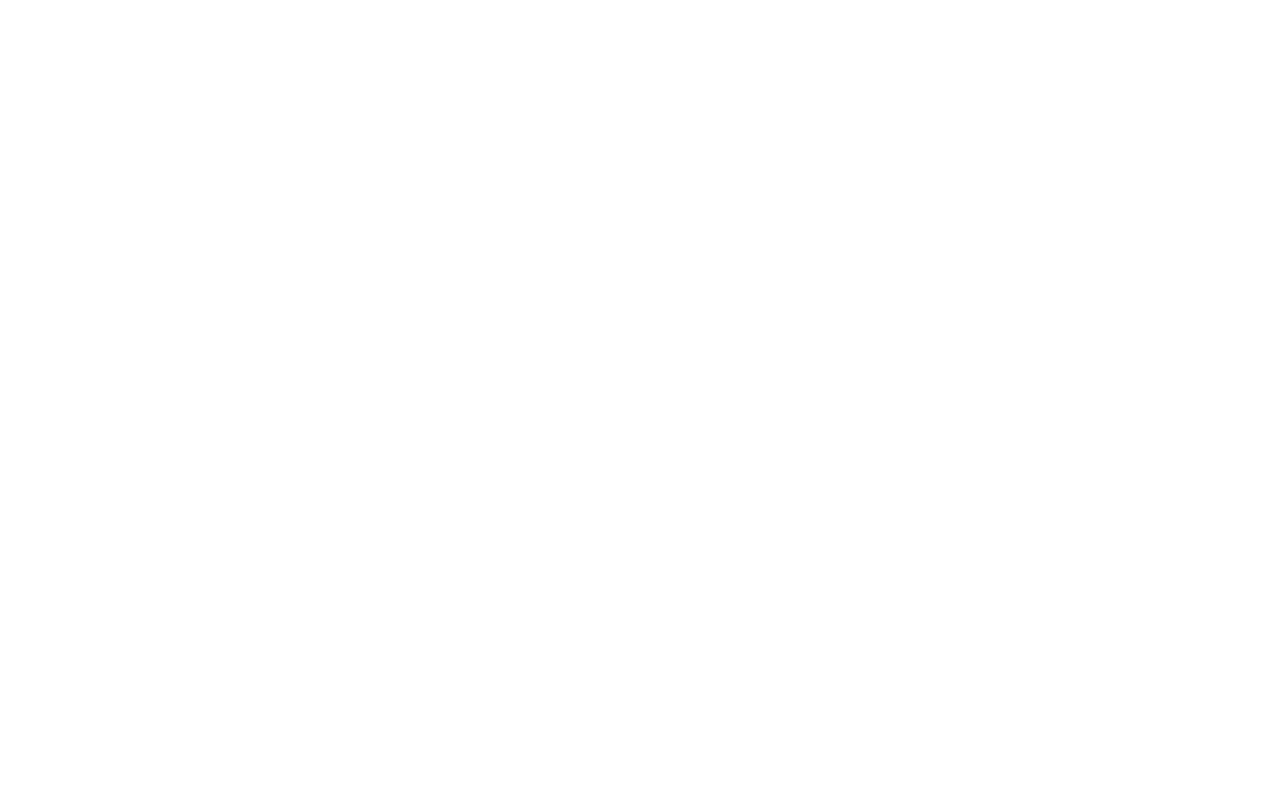
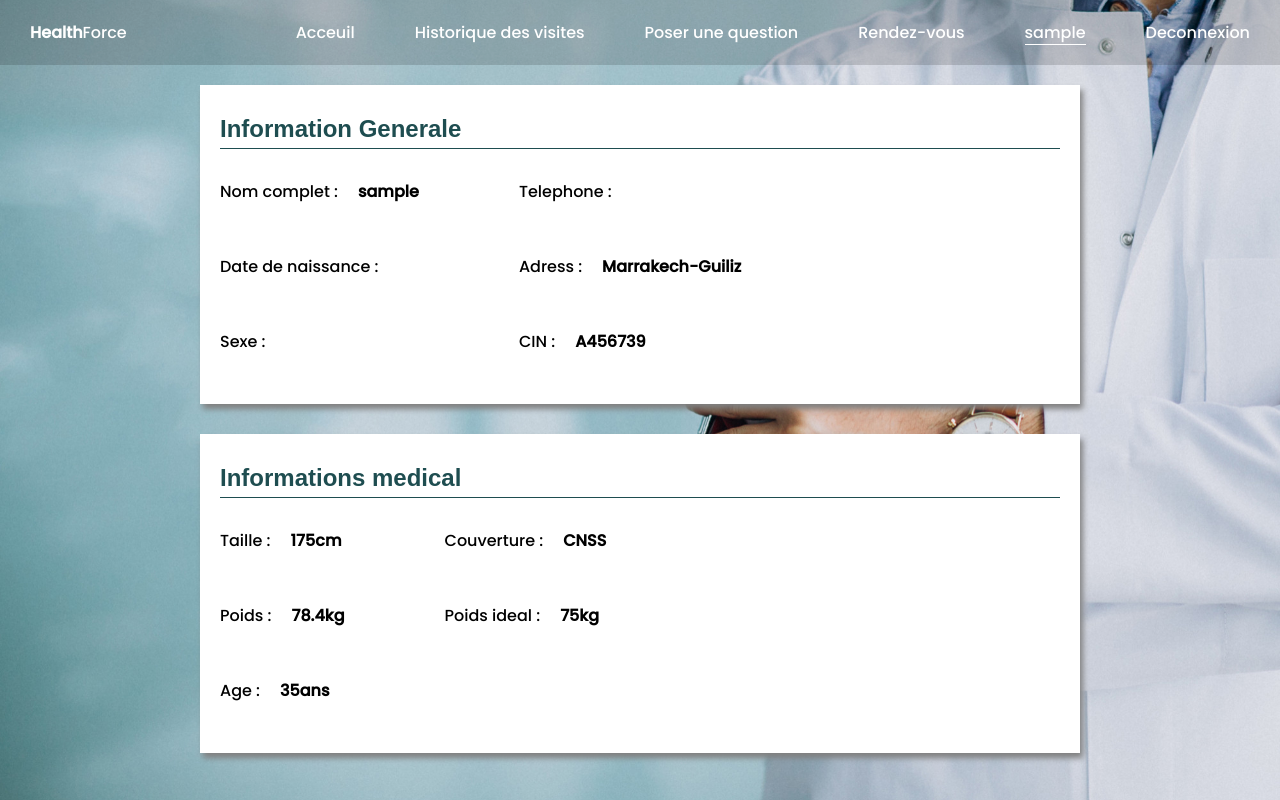
Before and after one commit to bader-t/HealthForce, a React (Create React App) app: page /profile in a window 1280 px wide. Before the commit this address had no page. Built offline with nearby package versions, Linux system fonts and the light colour scheme; sample sign-in values are in the browser's storage.

Commit message:
added profile page

```diff
--- a/src/App.js
+++ b/src/App.js
@@ -7,7 +7,7 @@
   Signup,
   Historique,
   Question,
-  Contact
+  Contact, Profile
 } from "./pages";
 import { BrowserRouter as Router, Route, Routes } from "react-router-dom";
 
@@ -54,6 +54,14 @@
             </RequireAuth>
           }
         ></Route>
+        <Route
+          path="/profile"
+          element={
+            <RequireAuth>
+              <Profile />
+            </RequireAuth>
+          }
+        ></Route>
       </Routes>
     </Router>
   </div>
--- a/src/pages/index.js
+++ b/src/pages/index.js
@@ -7,3 +7,4 @@
 export { default as Historique } from "./historique/Historique";
 export { default as SecureRoute } from "./login/Login";
 export { default as Contact } from "./contact/contact";
+export { default as Profile } from "./profile/Profile";
--- /dev/null
+++ b/src/pages/profile/Profile.js
@@ -0,0 +1,85 @@
+import React from "react";
+import "./profile.css";
+import { Navbar } from "../../components";
+import AuthService from "../../services/auth.service";
+
+const Profile = () => {
+  const user = AuthService.getCurrentUser();
+
+  return (
+    <div className="container bg-2">
+      <Navbar active="profile" status="authentified"></Navbar>
+      <div className="profile">
+        <div className="card-info">
+          <h2>Information Generale</h2>
+
+          <div className="col">
+            <div className="First-col">
+              <div className="row">
+                Nom complet : <b>{user.username}</b>
+                <br />
+              </div>
+              <div className="row">
+                Date de naissance : <b>{user.date}</b>
+                <br />
+              </div>
+              <div className="row">
+                Sexe : <b>{user.genre}</b>
+                <br />
+              </div>
+            </div>
+            <div className="second-col">
+              <div className="row">
+                Telephone : <b>{user.telephone}</b>
+                <br />
+              </div>
+              <div className="row">
+                Adress : <b>Marrakech-Guiliz</b>
+                <br />
+              </div>
+              <div className="row">
+                CIN : <b>A456739</b>
+                <br />
+              </div>
+            </div>
+          </div>
+        </div>
+
+        <div className="card-info">
+          <h2>Informations medical</h2>
+
+          <div className="col">
+            <div className="First-col">
+              <div className="row">
+                Taille : <b>175cm</b>
+                <br />
+              </div>
+              <div className="row">
+                Poids : <b>78.4kg</b>
+                <br />
+              </div>
+              <div className="row">
+                Age : <b>35ans</b>
+                <br />
+              </div>
+            </div>
+
+            <div className="second-col">
+              <div className="row">
+                Couverture : <b>CNSS</b>
+                <br />
+              </div>
+              <div className="row">
+                Poids ideal : <b>75kg</b>
+                <br />
+              </div>
+
+            </div>
+          </div>
+        </div>
+      </div>
+    </div>
+  );
+};
+
+export default Profile;
--- /dev/null
+++ b/src/pages/profile/profile.css
@@ -0,0 +1,32 @@
+.profile{
+    margin: 20px 200px;
+}
+.col{
+    display:flex;
+}
+.second-col{
+    margin-left:100px;
+}
+.row{
+    margin-bottom:30px;
+}
+b{
+    margin-left:20px;
+}
+
+.card-info {
+  min-height: 250px;
+  min-width:70%;
+  box-shadow: 3px 5px 6px grey;
+  background-color: white;
+  padding : 10px 20px;
+  margin-bottom:30px;
+}
+
+h2 {
+  color: #1e4d50;
+  font-weight: bold;
+  font-family: Arial, Helvetica, sans-serif;
+  border-bottom: 1px solid #1e4d50;
+  padding-bottom: 5px;
+}
```
